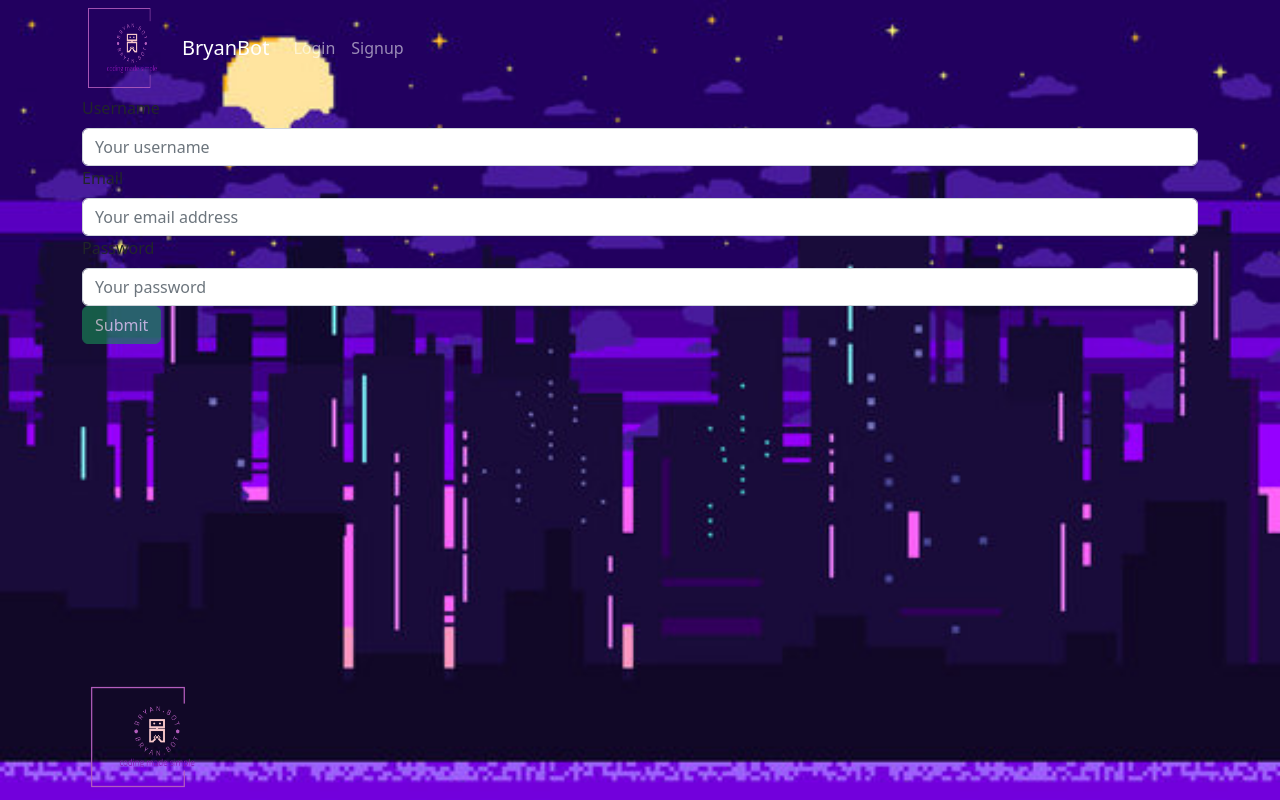
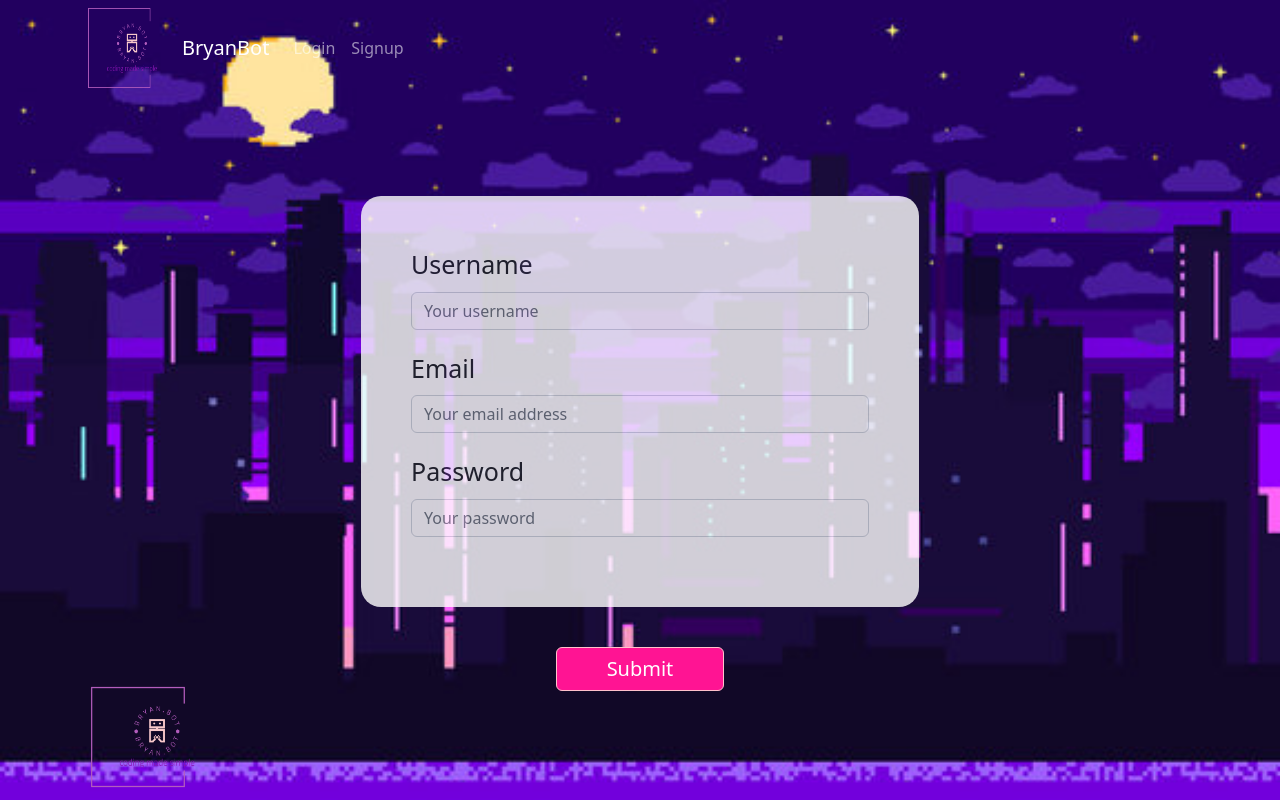
Before and after one commit to amaryahwolf/c.a.i.t.s, a React (Create React App) app in the folder client/: page /signup in a window 1280 px wide. Built offline with nearby package versions, Linux system fonts and the light colour scheme.

Commit message:
signup style

```diff
--- a/client/src/pages/Login.js
+++ b/client/src/pages/Login.js
@@ -39,7 +39,7 @@ const styles = {
     display: 'block',
     paddingLeft: '50px',
     paddingRight: '50px',
-    fontSize: '25px',
+    fontSize: '20px',
     // fontFamily: "'Rubik Microbe', cursive",
 
   },
--- a/client/src/pages/Signup.js
+++ b/client/src/pages/Signup.js
@@ -25,7 +25,7 @@ const styles = {
   },
 
   between: {
-    marginBottom: '40px',
+    marginBottom: '20px',
   },
 
   submit: {
@@ -39,7 +39,7 @@ const styles = {
     display: 'block',
     paddingLeft: '50px',
     paddingRight: '50px',
-    fontSize: '25px',
+    fontSize: '20px',
     // fontFamily: "'Rubik Microbe', cursive",
 
   },
@@ -105,14 +105,14 @@ const Signup = () => {
   return (
     <>
       {/* This is needed for the validation functionality above */}
-      <Form noValidate validated={validated} onSubmit={handleFormSubmit}>
+      <Form noValidate validated={validated} onSubmit={handleFormSubmit} style={styles.body}>
         {/* show alert if server response is bad */}
         <Alert dismissible onClose={() => setShowAlert(false)} show={showAlert} variant='danger'>
           Something went wrong with your signup!
         </Alert>
 
-        <Form.Group>
-          <Form.Label htmlFor='username'>Username</Form.Label>
+        <Form.Group style={styles.between}>
+          <Form.Label htmlFor='username' style={{fontSize: '25px'}}>Username</Form.Label>
           <Form.Control
             type='text'
             placeholder='Your username'
@@ -124,8 +124,8 @@ const Signup = () => {
           <Form.Control.Feedback type='invalid'>Username is required!</Form.Control.Feedback>
         </Form.Group>
 
-        <Form.Group>
-          <Form.Label htmlFor='email'>Email</Form.Label>
+        <Form.Group style={styles.between}>
+          <Form.Label htmlFor='email' style={{fontSize: '25px'}}>Email</Form.Label>
           <Form.Control
             type='email'
             placeholder='Your email address'
@@ -137,8 +137,8 @@ const Signup = () => {
           <Form.Control.Feedback type='invalid'>Email is required!</Form.Control.Feedback>
         </Form.Group>
 
-        <Form.Group>
-          <Form.Label htmlFor='password'>Password</Form.Label>
+        <Form.Group style={styles.between}>
+          <Form.Label htmlFor='password' style={{fontSize: '25px'}}>Password</Form.Label>
           <Form.Control
             type='password'
             placeholder='Your password'
@@ -149,13 +149,15 @@ const Signup = () => {
           />
           <Form.Control.Feedback type='invalid'>Password is required!</Form.Control.Feedback>
         </Form.Group>
+        </Form>
         <Button
           disabled={!(userFormData.username && userFormData.email && userFormData.password)}
           type='submit'
-          variant='success'>
+          variant='success'
+          style={styles.submit}>
           Submit
         </Button>
-      </Form>
+
     </>
   );
 };
```
